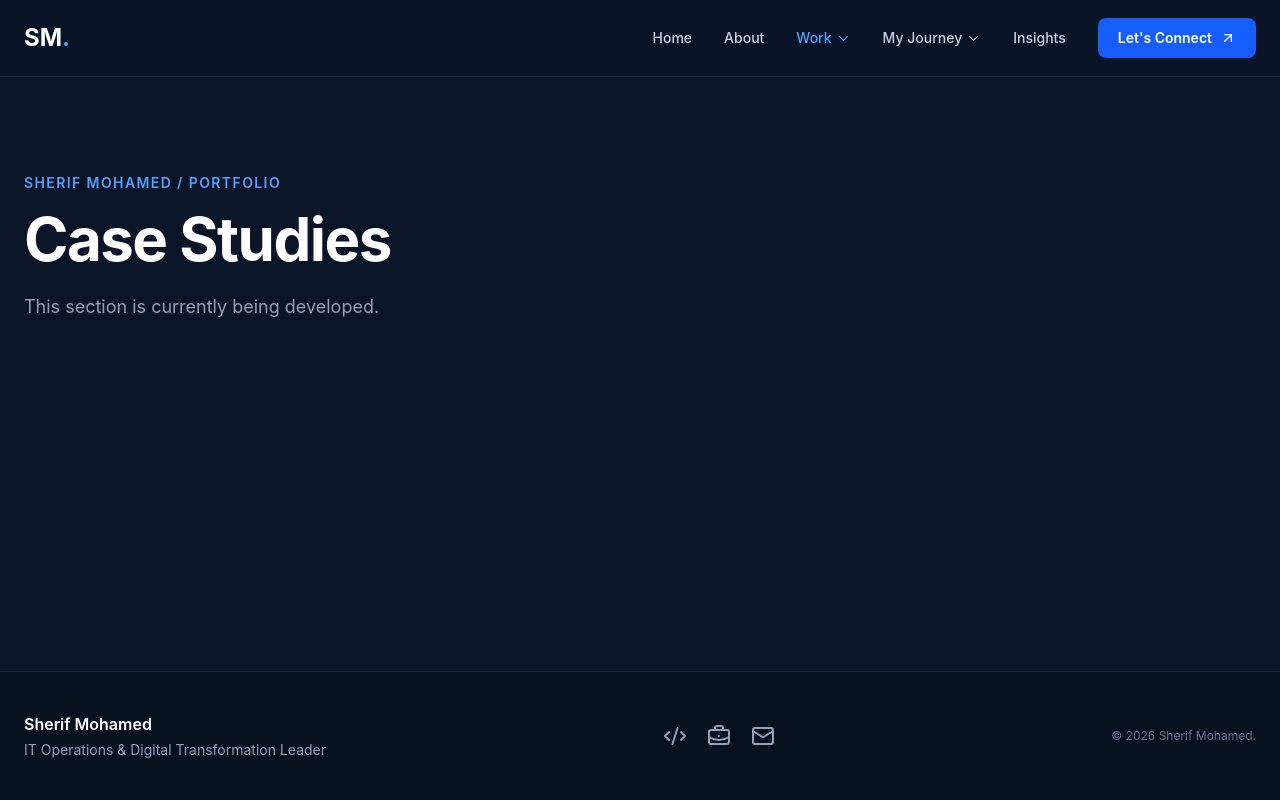
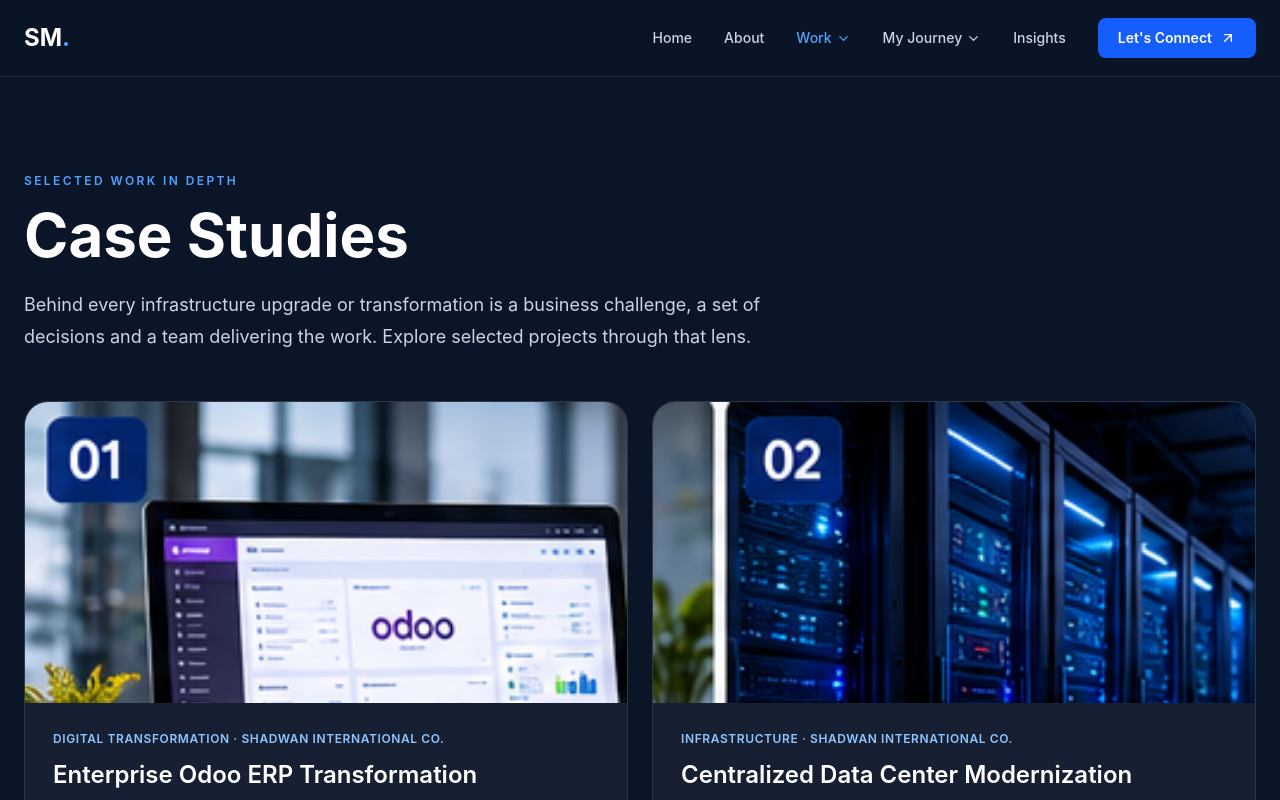
Before and after one commit to sherifhassan21/Portfolio, a React (Vite) app in the folder react-app/: page /case-studies in a window 1280 px wide. Shown: the top 800 px of the page. Built offline with nearby package versions, Linux system fonts and the light colour scheme.

Commit message:
Complete professional CaseStudies portfolio page

```diff
--- a/react-app/src/pages/CaseStudies.tsx
+++ b/react-app/src/pages/CaseStudies.tsx
@@ -1,15 +1,14 @@
+import { Link } from 'react-router'
+import { ArrowUpRight } from 'lucide-react'
+import { projects } from '../data/portfolioProjects'
+
+const selected = ['P001','P002','P005','P012','P010','P007']
 export default function CaseStudies() {
-  return (
-    <section className="mx-auto max-w-7xl px-6 py-24">
-      <p className="mb-4 text-sm font-semibold uppercase tracking-widest text-blue-400">
-        Sherif Mohamed / Portfolio
-      </p>
-      <h1 className="text-4xl font-bold tracking-tight md:text-6xl">
-        Case Studies
-      </h1>
-      <p className="mt-6 max-w-2xl text-lg text-slate-400">
-        This section is currently being developed.
-      </p>
-    </section>
-  )
+  const studies = selected.map(id=>projects.find(p=>p.id===id)).filter((p):p is (typeof projects)[number]=>Boolean(p))
+  return <main className="mx-auto max-w-7xl px-6 py-16 md:py-24">
+    <p className="text-xs font-semibold uppercase tracking-[.2em] text-blue-400">Selected work in depth</p>
+    <h1 className="mt-4 text-4xl font-bold text-white md:text-6xl">Case Studies</h1>
+    <p className="mt-6 max-w-3xl text-lg leading-8 text-slate-300">Behind every infrastructure upgrade or transformation is a business challenge, a set of decisions and a team delivering the work. Explore selected projects through that lens.</p>
+    <div className="mt-12 grid gap-6 md:grid-cols-2">{studies.map(p=><Link to={`/projects/${p.slug}`} key={p.id} className="group overflow-hidden rounded-3xl border border-white/10 bg-white/[.05] transition hover:border-blue-400/50 hover:bg-white/[.075]">{p.image&&<img src={p.image} alt="" className="aspect-[16/8] w-full object-cover object-top transition-transform duration-500 group-hover:scale-105" loading="lazy"/>}<div className="p-7"><p className="text-xs font-semibold uppercase tracking-wider text-blue-300">{p.category} · {p.company}</p><h2 className="mt-3 text-2xl font-semibold text-white">{p.title}</h2><p className="mt-4 text-sm leading-7 text-slate-300">{p.challenge}</p>{p.impact&&<p className="mt-4 border-l-2 border-blue-400 pl-4 text-sm leading-7 text-slate-200">{p.impact}</p>}<span className="mt-6 inline-flex items-center gap-2 text-sm font-semibold text-blue-300">Read project profile <ArrowUpRight size={17}/></span></div></Link>)}</div>
+  </main>
 }
```
